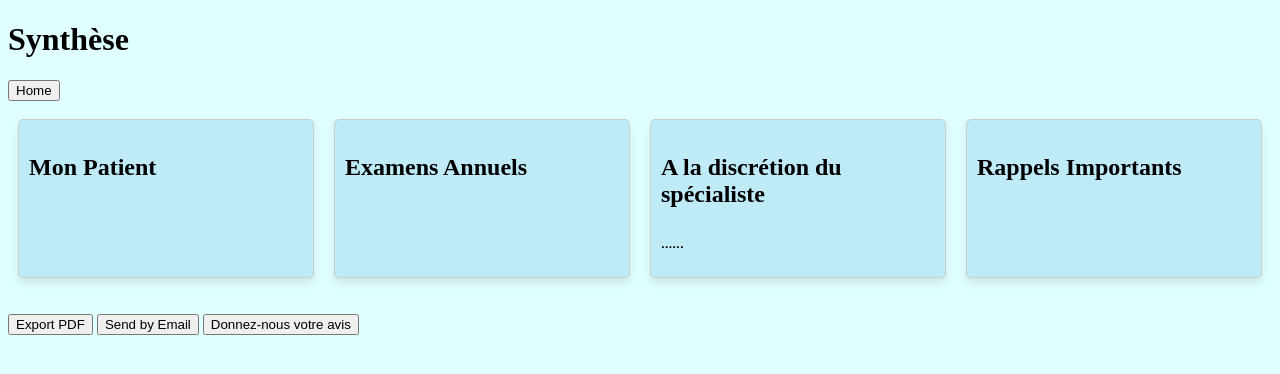
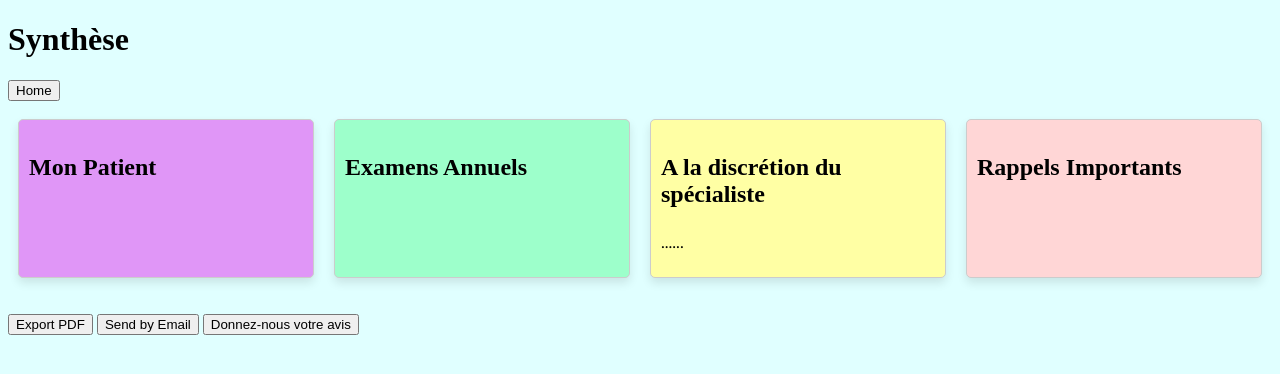
Before and after one commit to v-dav/DepistClic, a Django app: page /synthese/ in a window 1280 px wide. Shown: the top 374 px of the page. Run offline with Django 4.2, Linux system fonts and the light colour scheme; data that the repository does not hold is empty.

Commit message:
add classes for each card

```diff
--- a/DepistClic/mainapp/templates/mainapp/synthese.html
+++ b/DepistClic/mainapp/templates/mainapp/synthese.html
@@ -6,7 +6,7 @@
 	<br>
 	<br>
 	<section class="card-container" >
-		<article class="card">
+		<article class="card patient">
 			<h1>Mon Patient</h1>
 				{% if previous_answers %}
 					{% for answer in previous_answers %}
@@ -14,7 +14,7 @@
 					{% endfor %}
 				{% endif %}
 		</article>
-		<article class="card">
+		<article class="card annual">
 			<h1>Examens Annuels</h1>
 			{% for screening_test in systematic_annual_tests %}
 				<p>
@@ -32,11 +32,11 @@
 				<hr>
 			{% endfor %}
 		</article>
-		<article class="card">
+		<article class="card specialist">
 			<h1>A la discrétion du spécialiste</h1>
 			<p>......</p>
 		</article>
-		<article class="card">
+		<article class="card important">
 			<h1>Rappels Importants</h1>
 			{% for screening_test in systematic_reminder %}
 				<p>
@@ -45,8 +45,8 @@
 						<span class="info-icon" data-test-id="{{ screening_test.id }}" title="Cliquez pour plus d'informations">&#9432;</span>
 					{% endif %}
 				</p>
+				<p class="test-info hide" data-test-id="{{ screening_test.id }}">{{ screening_test.info }}</p>
 				<hr>
-				<p class="test-info hide" data-test-id="{{ screening_test.id }}">{{ screening_test.info }}</p>
 			{% endfor %}
 		</article>
 	</section>
```
